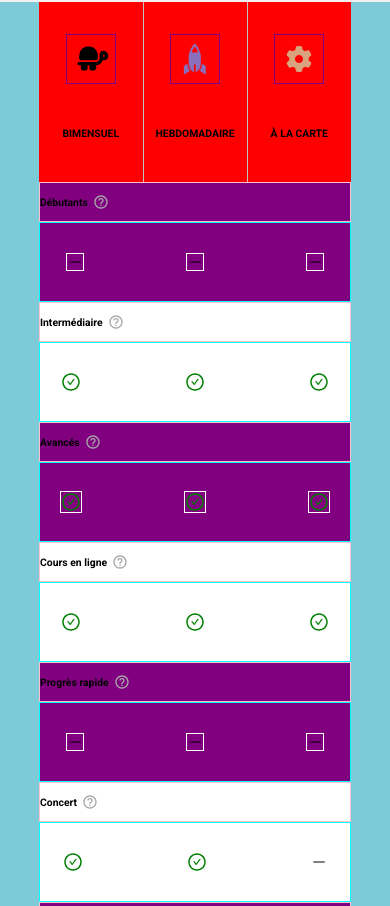
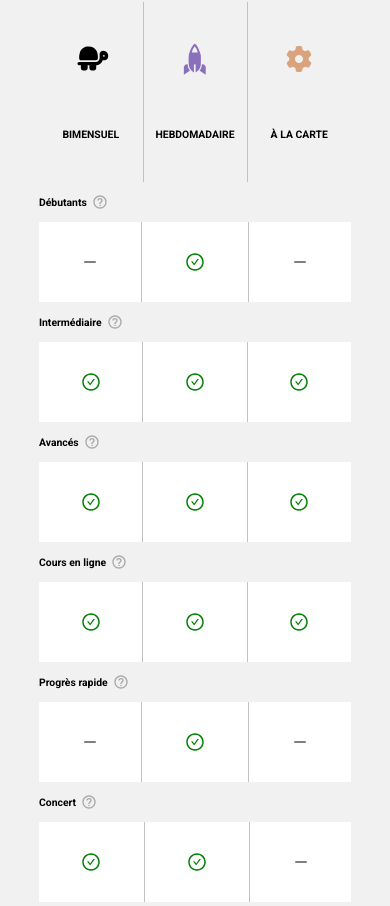
Before and after one commit to Cap0n3/VoiceUp, a React (Create React App) app: page /tarifs in a window 390 px wide. Shown: the part 2658-3564 px from the top of the page. Built offline with nearby package versions, Linux system fonts and the light colour scheme.

Commit message:
Implemented new table for mobile

```diff
--- a/src/components/CompTable/CompTable.js
+++ b/src/components/CompTable/CompTable.js
@@ -35,6 +35,10 @@ const CompTable = ({isActive, tableData, iconColors}) => {
         }
     }, [tableRef])
 
+    const alternateColor = (index) => {
+        return (index % 2 !== 0) ? "true" : "";
+    }
+
     return(
         <TableWrapper tableHeight={tableHeight}>
             <Table className={isActive} ref={tableRef}>
@@ -63,7 +67,7 @@ const CompTable = ({isActive, tableData, iconColors}) => {
                     </Thead>
                     <Tbody>
                         {tableData.map((data, index) =>
-                            <Row key={index} alt={(index % 2 !== 0) ? "true" : ""}>
+                            <Row key={index} alt={(windowSize.innerWidth <= 1024 ? "" : alternateColor(index))}>
                                 <HeadCell textAlign="left" style={windowSize.innerWidth <=1024 ? {paddingLeft: "0px"} : {paddingLeft: "10px"}} colSpan={windowSize.innerWidth <=1024 ? "4" : ""}>
                                     <InfoWrapper>
                                         <span>{(language === "FR") ? data.titleFR : data.titleEN}</span>
@@ -71,15 +75,21 @@ const CompTable = ({isActive, tableData, iconColors}) => {
                                             <BiHelpCircle fill={VoiceUpColors.grey} style={{marginTop: "3px"}} />
                                         </Tooltip>
                                     </InfoWrapper>
-                                    <DivCellsWrapper style={{ display: "flex", justifyContent: "center", gap: "33%"}}>
+                                    {(windowSize.innerWidth <= 1024) &&
+                                            <DivCellsWrapper>
                                                 <MobileDivCell>{data.biAdult ? <AiOutlineCheckCircle size="20" fill="green" /> : <AiOutlineMinus />}</MobileDivCell>
-                                        <MobileDivCell>{data.biAdult ? <AiOutlineCheckCircle size="20" fill="green" /> : <AiOutlineMinus />}</MobileDivCell>
+                                                <MobileDivCell middle="true">{data.weeklyAdult ? <AiOutlineCheckCircle size="20" fill="green" /> : <AiOutlineMinus />}</MobileDivCell>
                                                 <MobileDivCell>{data.onDemand ? <AiOutlineCheckCircle size="20" fill="green" /> : <AiOutlineMinus />}</MobileDivCell>
                                             </DivCellsWrapper>
+                                    }
                                 </HeadCell>
+                                {(windowSize.innerWidth >= 1024) &&
+                                    <>
                                         <Cell>{data.biAdult ? <AiOutlineCheckCircle size="20" fill="green" /> : <AiOutlineMinus />}</Cell>
                                         <Cell cellBorder="true">{data.weeklyAdult ? <AiOutlineCheckCircle size="20" fill="green" /> : <AiOutlineMinus />}</Cell>
                                         <Cell>{data.onDemand ? <AiOutlineCheckCircle size="20" fill="green" /> : <AiOutlineMinus />}</Cell>
+                                    </>
+                                }
                             </Row>
                         )}
                     </Tbody>
--- a/src/components/CompTable/CompTable.style.js
+++ b/src/components/CompTable/CompTable.style.js
@@ -2,7 +2,7 @@ import styled from "styled-components";
 import { VoiceUpColors } from "../../colors";
 import { FONT_SIZES } from "../../globalVars";
 
-const DEBUG = true;
+const DEBUG = false;
 
 const mobileFontSize = "0.65em"
 
@@ -68,10 +68,6 @@ export const HeadCell = styled.th`
         @media only screen and (max-width: 1024px) and (min-width: 691px) {
             font-size: ${FONT_SIZES.M_ftSizeMD};
         }
-
-        @media only screen and (max-width: 690px) {
-            font-size: ${FONT_SIZES.XS_ftSizeMD};
-        }
     }
 
     @media screen and (max-width: 1024px) {
@@ -97,34 +93,24 @@ export const Cell = styled.td`
     border-right: ${({cellBorder}) => (cellBorder ? `1px solid ${VoiceUpColors.altGrey}` :  "none")};
     text-align: center;
     vertical-align: center;
-
-    @media screen and (max-width: 1024px) {
-        display: none;
-    }
 `;
 
 export const DivCellsWrapper = styled.div`
-    display: none;
-
-    @media screen and (max-width: 1024px) {
-        display: flex;
-        justify-content: center;
-        align-items: center;
-        gap: 0;
-        height: 80px;
-        width: 100%;
-        ${DEBUG ? "border: 1px solid cyan;" : ""}
-    }
+    display: flex;
+    height: 80px;
+    ${DEBUG ? "border: 1px solid cyan;" : ""}
 `;
 
 export const MobileDivCell =styled.div`
-    display: none;
-
-    @media screen and (max-width: 1024px) {
-        display: flex;
-        ${DEBUG ? "border: 1px solid white;" : ""}
-
-    }
+    display: flex;
+    align-items: center;
+    flex-grow: 1;
+    align-items: center;
+    justify-content: center;
+    background-color: ${VoiceUpColors.white};
+    border-left: ${({middle}) => (middle ? `solid 1px ${VoiceUpColors.altGrey}` : "")};
+    border-right: ${({middle}) => (middle ? `solid 1px ${VoiceUpColors.altGrey}` : "")};
+    ${DEBUG ? "border: 1px solid white;" : ""}
 `;
 
 export const InfoWrapper = styled.div`
```
Lines whose indentation alone changed are shown as unchanged.
